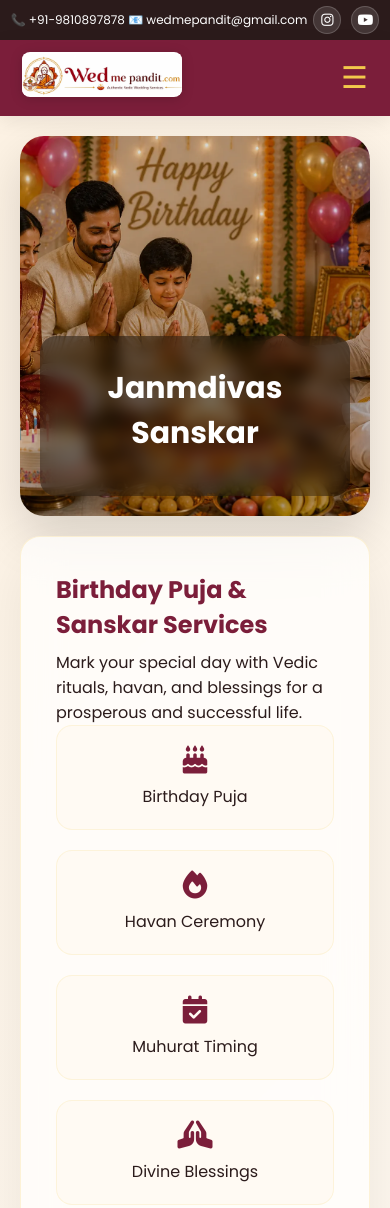
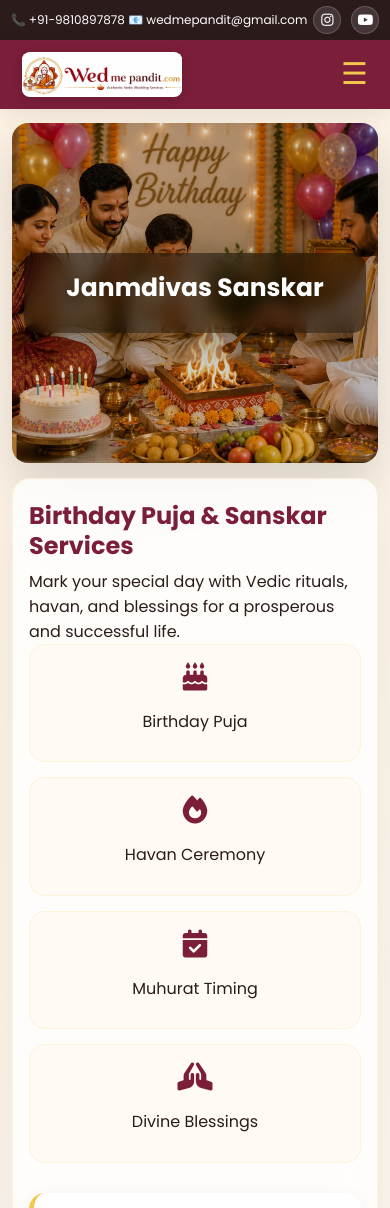
Before and after one commit to Theakaashyadav/wedmepandit-, a plain HTML site: page Services/janmdivas.html in a window 390 px wide. Shown: the top 1208 px of the page. Drawn offline with Linux system fonts and the light colour scheme.

Commit message:
Update janmdivas.html

```diff
--- a/Services/janmdivas.html
+++ b/Services/janmdivas.html
@@ -7,62 +7,82 @@
   <link rel="stylesheet" href="../style.css">
 
 <style>
-
-/* ===== ROOT PALETTE ===== */
 :root {
   --primary: #7b1e3a;
   --secondary: #f2c94c;
   --accent: #fdf2e3;
   --dark: #2b1b1b;
   --light: #fffaf3;
-
   --white: #ffffff;
   --gold: #f2c94c;
   --text-dark: #2b1b1b;
-
   --shadow-light: rgba(0, 0, 0, 0.08);
   --shadow-medium: rgba(0, 0, 0, 0.15);
   --shadow-blue: rgba(123, 30, 58, 0.25);
 }
 
-/* ===== GLOBAL ===== */
-body {
-  font-family: 'Poppins', sans-serif;
+* {
   margin: 0;
-  background: linear-gradient(135deg,var(--accent),#fff);
-  color: var(--text-dark);
+  padding: 0;
+  box-sizing: border-box;
 }
 
+html {
+  width: 100%;
+  overflow-x: hidden;
+  scroll-behavior: smooth;
+}
+
+body {
+  width: 100%;
+  min-height: 100vh;
+  font-family: 'Poppins', sans-serif;
+  background: linear-gradient(135deg, var(--accent), #fff);
+  color: var(--text-dark);
+  overflow-x: hidden;
+}
+
+img {
+  max-width: 100%;
+  height: auto;
+  display: block;
+}
+
+button {
+  font-family: inherit;
+}
+
+/* CONTAINER */
 .container {
+  width: 100%;
   max-width: 1100px;
   margin: auto;
-  padding: 20px;
+  padding: 24px 18px;
 }
 
-/* ===== HERO ===== */
+/* HERO */
 .hero-card {
   position: relative;
+  width: 100%;
+  min-height: 380px;
   border-radius: 24px;
   overflow: hidden;
-  height: 380px;
   margin-bottom: 80px;
   box-shadow: 0 20px 50px var(--shadow-medium);
 }
 
-/* IMAGE (better visibility) */
 .hero-card img {
   width: 100%;
-  height: 100%;
+  height: 380px;
   object-fit: cover;
-  filter: brightness(0.85); /* slight dark for readability */
-  transition: 0.5s;
+  filter: brightness(0.85);
+  transition: 0.5s ease;
 }
 
 .hero-card:hover img {
-  transform: scale(1.05); /* subtle zoom effect */
+  transform: scale(1.04);
 }
 
-/* LIGHT OVERLAY (not heavy gradient) */
 .hero-overlay {
   position: absolute;
   inset: 0;
@@ -70,32 +90,33 @@ body {
   align-items: flex-end;
   justify-content: center;
   text-align: center;
-  padding: 20px;
+  padding: 22px;
 }
 
-/* CENTER CONTENT BOX */
 .hero-content {
-  background: rgba(0,0,0,0.45); /* glass dark */
+  width: 100%;
+  max-width: 620px;
+  background: rgba(0, 0, 0, 0.48);
   backdrop-filter: blur(8px);
-  padding: 30px 40px;
-  border-radius: 16px;
-  color: white;
-  max-width: 600px;
-  box-shadow: 0 10px 40px rgba(0,0,0,0.3);
+  -webkit-backdrop-filter: blur(8px);
+  padding: 30px 36px;
+  border-radius: 18px;
+  color: var(--white);
+  box-shadow: 0 10px 40px rgba(0, 0, 0, 0.3);
 }
 
-/* TEXT */
 .hero-content h1 {
-  font-size: 42px;
+  font-size: clamp(26px, 5vw, 42px);
+  line-height: 1.2;
   margin-bottom: 10px;
 }
 
 .hero-content p {
-  font-size: 16px;
-  opacity: 0.9;
+  font-size: clamp(14px, 2vw, 16px);
+  line-height: 1.65;
+  opacity: 0.92;
 }
 
-/* BUTTON */
 .hero-content button {
   margin-top: 18px;
   padding: 12px 28px;
@@ -105,54 +126,58 @@ body {
   color: var(--dark);
   font-weight: 600;
   cursor: pointer;
-  transition: 0.3s;
+  transition: 0.3s ease;
 }
 
 .hero-content button:hover {
-  transform: scale(1.05);
+  transform: translateY(-2px) scale(1.03);
   box-shadow: 0 10px 25px var(--shadow-blue);
 }
-/* ===== FLOATING DETAILS CARD ===== */
+
+/* DETAILS */
 .details {
   position: relative;
   margin-top: -60px;
-  background: rgba(255,255,255,0.7);
+  background: rgba(255, 255, 255, 0.78);
   backdrop-filter: blur(20px);
+  -webkit-backdrop-filter: blur(20px);
   border-radius: 20px;
   padding: 35px;
   box-shadow: 0 20px 60px var(--shadow-light);
-  border: 1px solid rgba(242,201,76,0.2);
+  border: 1px solid rgba(242, 201, 76, 0.2);
 }
 
-/* heading */
 .details h2 {
   color: var(--primary);
+  font-size: clamp(24px, 4vw, 32px);
   margin-bottom: 8px;
+  line-height: 1.25;
 }
 
 .subtitle {
   color: #666;
   margin-bottom: 25px;
+  line-height: 1.7;
 }
 
-/* ===== FEATURE GRID ===== */
+/* GRID */
 .grid {
   display: grid;
-  grid-template-columns: repeat(auto-fit,minmax(200px,1fr));
+  grid-template-columns: repeat(auto-fit, minmax(190px, 1fr));
   gap: 20px;
 }
 
 .card {
   background: var(--light);
   border-radius: 16px;
-  padding: 20px;
+  padding: 22px 18px;
   text-align: center;
-  transition: 0.3s;
-  border: 1px solid rgba(242,201,76,0.15);
+  transition: 0.3s ease;
+  border: 1px solid rgba(242, 201, 76, 0.15);
 }
 
 .card:hover {
-  transform: translateY(-8px);
+  transform: translateY(-6px);
   box-shadow: 0 15px 35px var(--shadow-blue);
 }
 
@@ -162,11 +187,22 @@ body {
   margin-bottom: 10px;
 }
 
-/* ===== SPLIT SECTION ===== */
+.card h3,
+.card h4 {
+  margin: 8px 0;
+  line-height: 1.35;
+}
+
+.card p {
+  margin: 8px 0;
+  line-height: 1.65;
+}
+
+/* SPLIT */
 .split {
   display: grid;
-  grid-template-columns: 1fr 1fr;
-  gap: 25px;
+  grid-template-columns: repeat(2, 1fr);
+  gap: 24px;
   margin-top: 30px;
 }
 
@@ -181,28 +217,27 @@ body {
 .box h3 {
   color: var(--primary);
   margin-bottom: 10px;
+  line-height: 1.35;
 }
 
-/* ===== CTA ===== */
+.box p {
+  line-height: 1.7;
+}
+
+/* CTA */
 .cta {
   margin-top: 50px;
   text-align: center;
-  padding: 40px 30px;
+  padding: 40px 28px;
   border-radius: 18px;
-
   background: var(--primary);
   color: var(--white);
-
   border: 1px solid rgba(242, 201, 76, 0.4);
-
-  /* stronger premium shadow */
   box-shadow: 0 20px 50px var(--shadow-blue);
-
   position: relative;
   overflow: hidden;
 }
 
-/* subtle glow effect */
 .cta::before {
   content: "";
   position: absolute;
@@ -214,7 +249,6 @@ body {
   pointer-events: none;
 }
 
-/* Badge */
 .cta-badge {
   display: inline-block;
   background: var(--secondary);
@@ -226,54 +260,200 @@ body {
   margin-bottom: 12px;
 }
 
-/* Heading */
 .cta h2 {
   font-size: clamp(24px, 4vw, 32px);
   margin-bottom: 10px;
+  line-height: 1.3;
 }
 
-/* Text */
 .cta p {
   line-height: 1.7;
-  opacity: 0.9;
-  max-width: 600px;
+  opacity: 0.92;
+  max-width: 620px;
   margin: auto;
 }
 
-/* Button */
 .cta button {
   margin-top: 18px;
   padding: 13px 30px;
   border-radius: 30px;
   border: none;
-
   background: var(--secondary);
   color: var(--dark);
-
   font-weight: 600;
   font-size: 15px;
   cursor: pointer;
-
-  transition: all 0.3s ease;
+  transition: 0.3s ease;
 }
 
-/* Hover effect */
 .cta button:hover {
   transform: translateY(-4px) scale(1.03);
   box-shadow: 0 12px 30px rgba(242, 201, 76, 0.4);
 }
 
-/* ===== RESPONSIVE ===== */
-@media(max-width:768px){
-  .split{
-    grid-template-columns:1fr;
+/* TABLET */
+@media (max-width: 992px) {
+  .container {
+    padding: 20px 16px;
   }
 
-  .hero-overlay h1 {
-    font-size: 30px;
+  .hero-card,
+  .hero-card img {
+    min-height: 340px;
+    height: 340px;
+  }
+
+  .hero-content {
+    padding: 26px 28px;
+  }
+
+  .details {
+    padding: 30px;
   }
 }
 
+/* MOBILE */
+@media (max-width: 768px) {
+  .container {
+    padding: 16px 14px;
+  }
+
+  .hero-card {
+    min-height: 320px;
+    border-radius: 18px;
+    margin-bottom: 70px;
+  }
+
+  .hero-card img {
+    height: 320px;
+  }
+
+  .hero-overlay {
+    align-items: center;
+    padding: 16px;
+  }
+
+  .hero-content {
+    padding: 24px 20px;
+  }
+
+  .hero-content button,
+  .cta button {
+    width: 100%;
+    max-width: 270px;
+  }
+
+  .details {
+    margin-top: -50px;
+    padding: 25px 20px;
+    border-radius: 18px;
+  }
+
+  .grid {
+    grid-template-columns: repeat(2, minmax(0, 1fr));
+    gap: 15px;
+  }
+
+  .split {
+    grid-template-columns: 1fr;
+    gap: 18px;
+  }
+
+  .cta {
+    padding: 28px 20px;
+  }
+}
+
+/* SMALL MOBILE */
+@media (max-width: 520px) {
+  .grid {
+    grid-template-columns: 1fr;
+  }
+}
+
+/* EXTRA SMALL */
+@media (max-width: 480px) {
+  .container {
+    padding: 14px 12px;
+  }
+
+  .hero-card {
+    min-height: 280px;
+    border-radius: 16px;
+    margin-bottom: 60px;
+  }
+
+  .hero-card img {
+    height: 280px;
+  }
+
+  .hero-overlay {
+    padding: 12px;
+  }
+
+  .hero-content {
+    padding: 20px 16px;
+    border-radius: 14px;
+  }
+
+  .hero-content h1 {
+    font-size: 25px;
+  }
+
+  .hero-content p {
+    font-size: 14px;
+  }
+
+  .hero-content button {
+    padding: 11px 20px;
+    font-size: 14px;
+  }
+
+  .details {
+    margin-top: -45px;
+    padding: 22px 16px;
+  }
+
+  .card {
+    padding: 18px 15px;
+  }
+
+  .box {
+    padding: 18px;
+  }
+
+  .cta {
+    padding: 24px 16px;
+  }
+
+  .cta button {
+    padding: 12px 20px;
+    font-size: 14px;
+  }
+}
+
+/* VERY SMALL */
+@media (max-width: 360px) {
+  .hero-card {
+    min-height: 250px;
+  }
+
+  .hero-card img {
+    height: 250px;
+  }
+
+  .hero-content h1 {
+    font-size: 23px;
+  }
+
+  .hero-content p {
+    font-size: 13px;
+  }
+
+  .details h2 {
+    font-size: 22px;
+  }
+}
 </style>
 </head>
 
```
